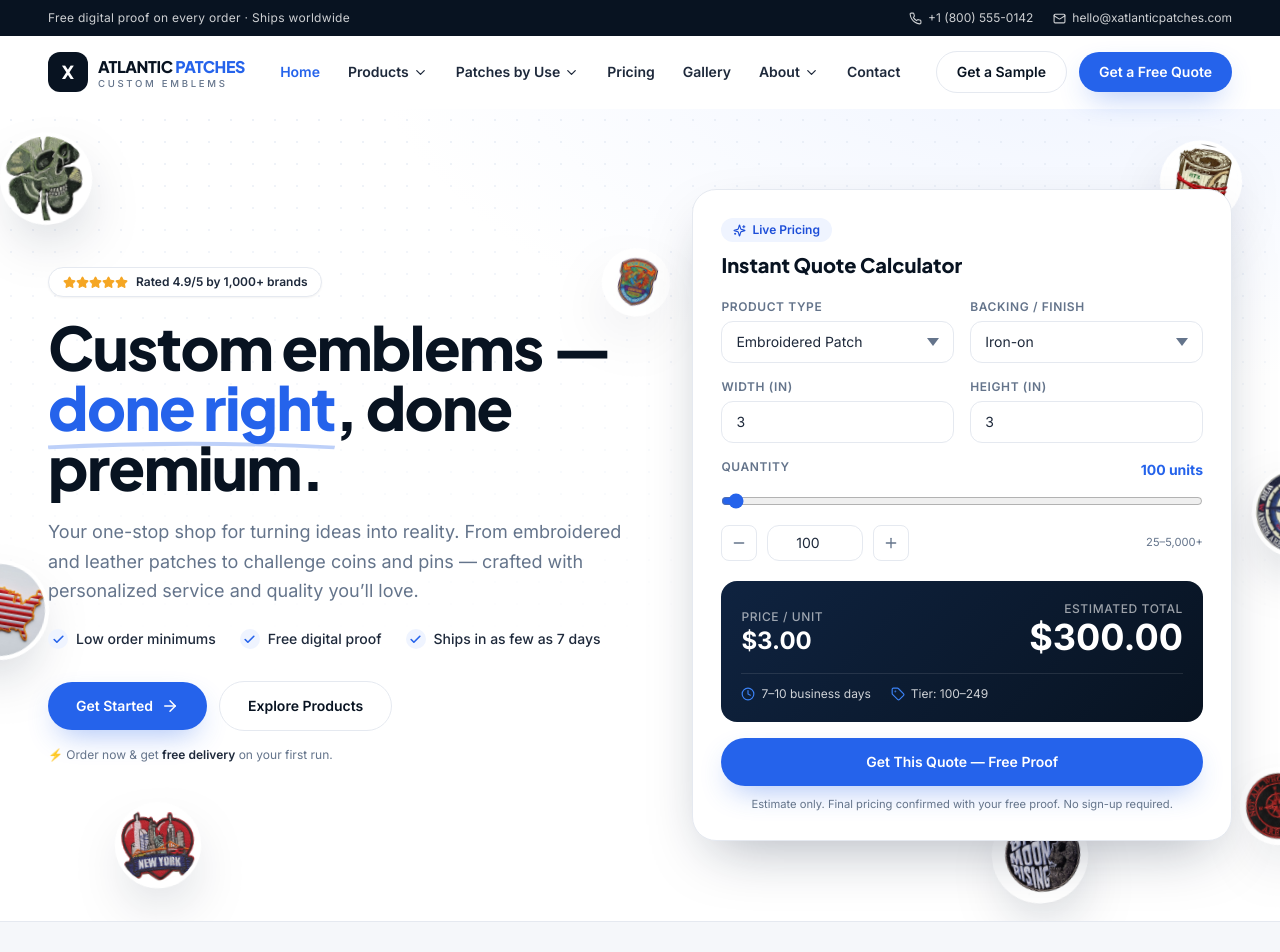
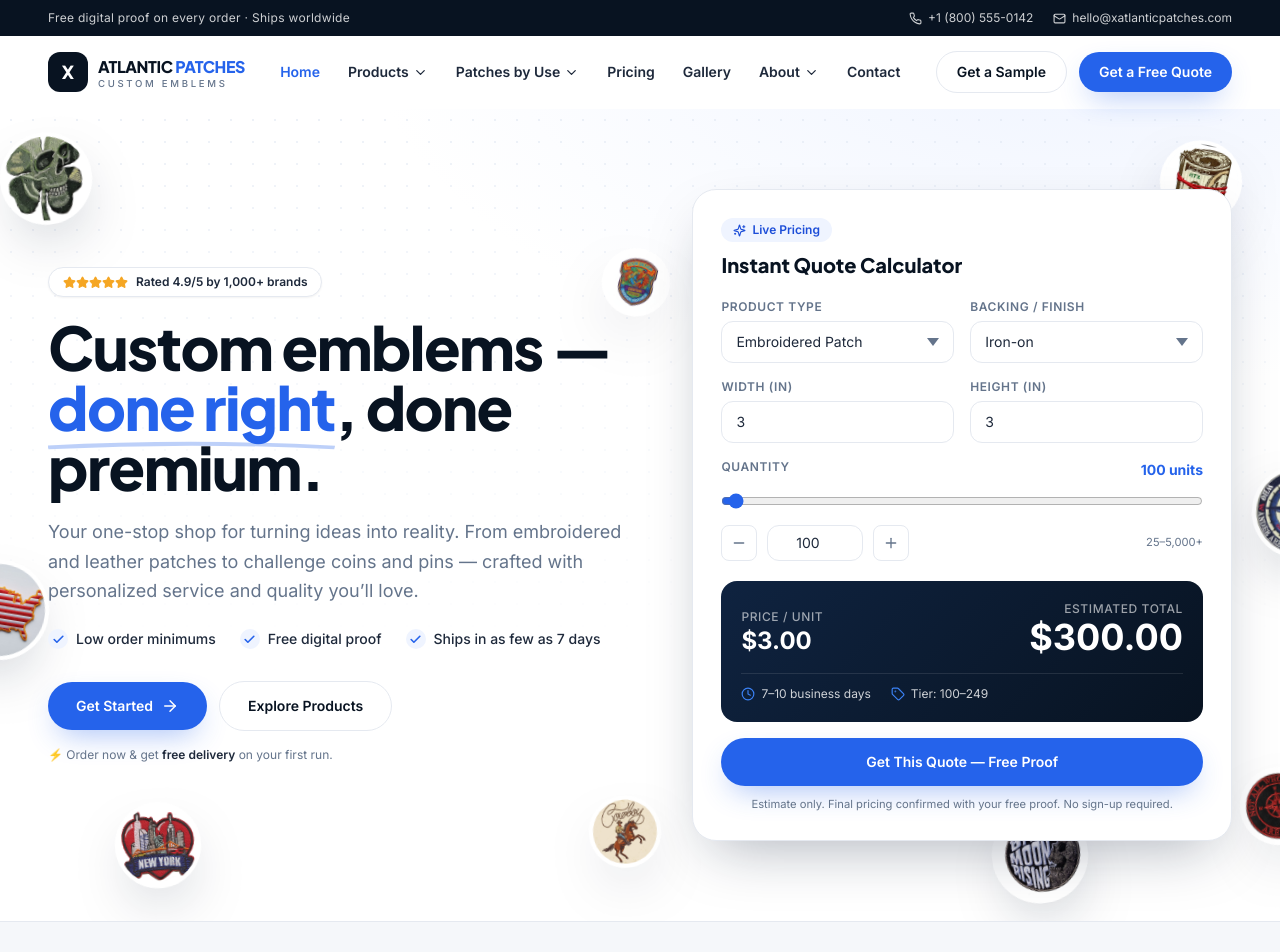
Before and after one commit to hamiddigitexsol-lang/Xatlantic, a React (Vite) app: page / in a window 1280 px wide. Shown: the top 952 px of the page. Built offline with nearby package versions, Linux system fonts and the light colour scheme.

Commit message:
Add cowboy patch to floating hero set (9 total)

```diff
--- a/src/components/FloatingPatches.jsx
+++ b/src/components/FloatingPatches.jsx
@@ -7,6 +7,7 @@ import badMoon from '../assets/hero-patches/bad-moon.jpg'
 import compassNavy from '../assets/hero-patches/compass-navy.jpg'
 import compassRed from '../assets/hero-patches/compass-red.jpg'
 import wovenShield from '../assets/hero-patches/woven-shield.jpg'
+import cowboy from '../assets/hero-patches/cowboy.jpg'
 
 // Decorative real patch photos that gently bob all around the hero section.
 // Hidden below `lg` so they never compete with content on smaller screens.
@@ -19,6 +20,7 @@ const patches = [
   { img: badMoon, bottom: '2%', right: '15%', size: 96, rotate: -9, duration: 7.2, delay: 0.6 },
   { img: compassRed, bottom: '9%', right: '-3%', size: 78, rotate: -14, duration: 6.3, delay: 1.6 },
   { img: wovenShield, top: '18%', left: '47%', size: 68, rotate: 11, duration: 7.8, delay: 1 },
+  { img: cowboy, bottom: '6%', left: '46%', size: 72, rotate: -8, duration: 7, delay: 1.4 },
 ]
 
 export default function FloatingPatches() {
```
Also changed, not shown: src/assets/hero-patches/cowboy.jpg (added).
